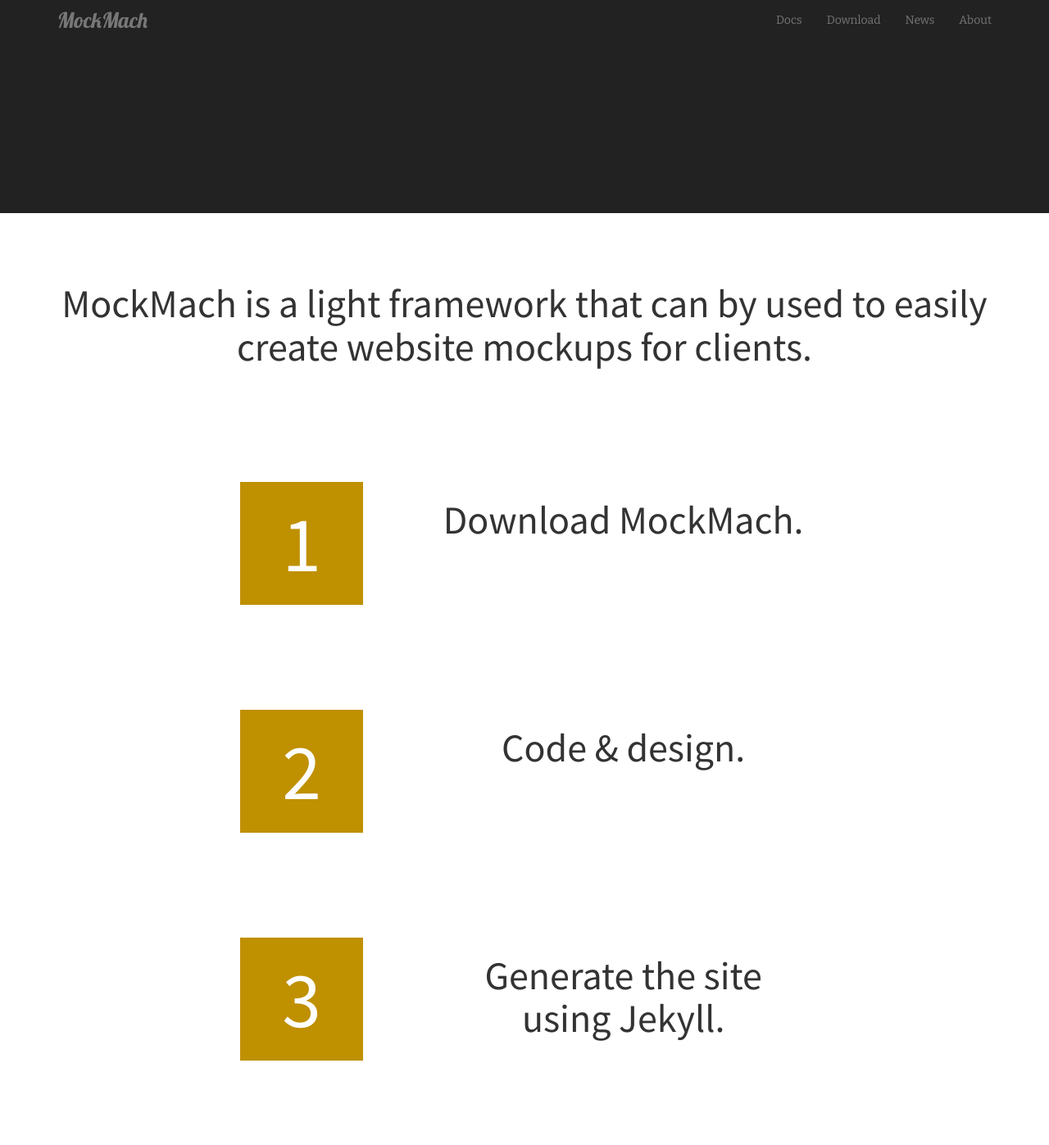
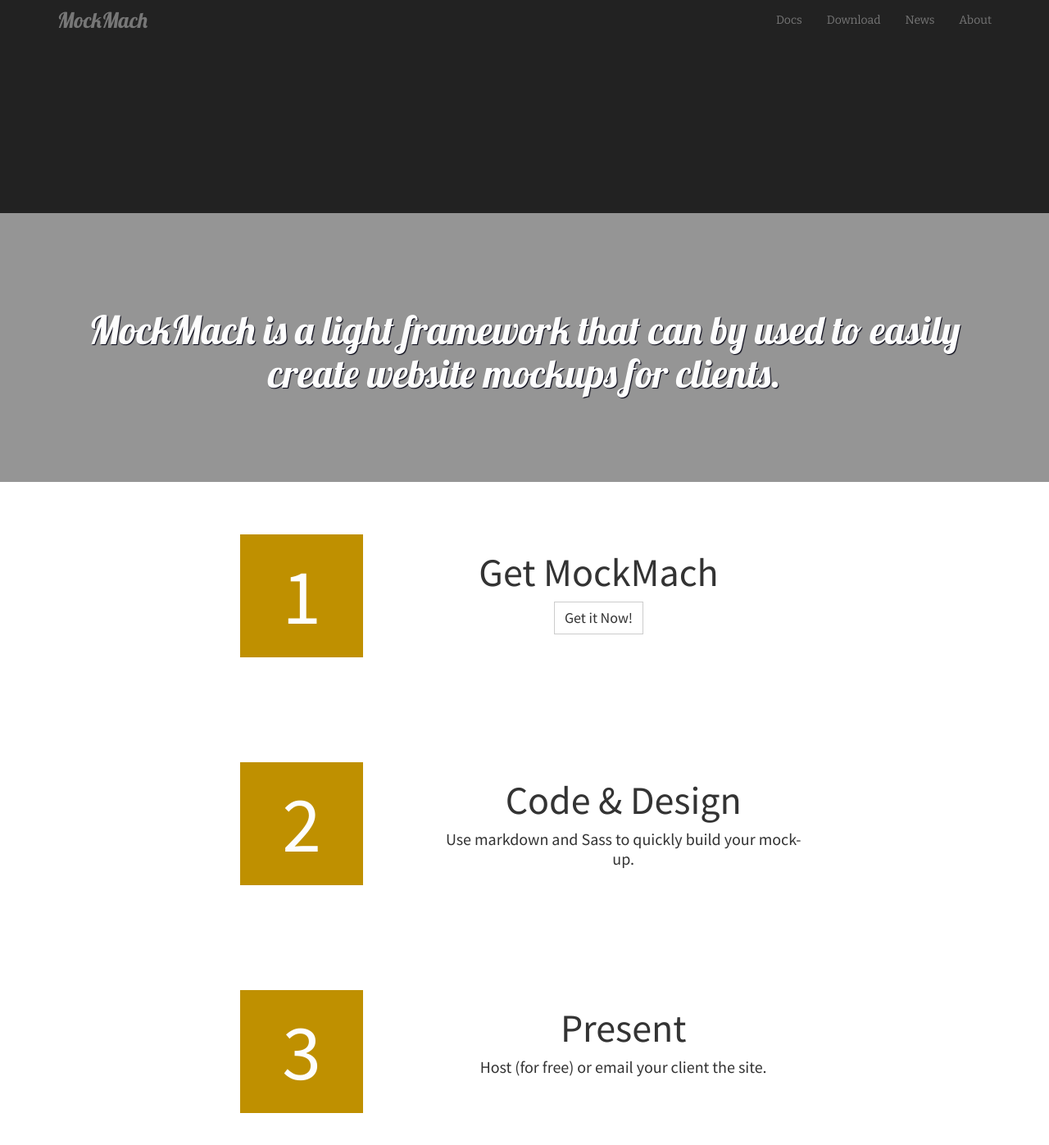
Before and after one commit to MockMach/mockmach.github.io, a Jekyll site: the page built from index.html, in a window 1280 px wide and 1400 px high, scrolled down 580 px. Shown: the top 1397 px of the window at 82% size. Built offline with Jekyll 4.4.1, drawn with Linux system fonts in a browser that asks for light colours; some of the changed text lies outside the part shown; grey boxes are pictures that could not be loaded.

Commit message:
Fine tuning the landing page.

```diff
--- a/_config.yml
+++ b/_config.yml
@@ -17,6 +17,7 @@
 # replace with the domain of the mockup
 url: "http://mockmach.com/"
 repo: "https://github.com/MockMach/mockmach.github.io"
+zipfile: "https://github.com/MockMach/mockmach/archive/master.zip"
 
 # site favicon
 favicon: "/assets/ico/favicon.png"
--- a/_includes/sections/intro.html
+++ b/_includes/sections/intro.html
@@ -1,11 +1,11 @@
 
-<section id="intro" class="palette">
+<section id="intro" class="palette background-primary-45">
 <div id="intro-banner">
 
-  <div class="container horizontal-padding-large">
+  <div class="container horizontal-padding-extra-large">
   <div class="row">
 
-    <h2 class="text-center">{{ site.description }}</h2>
+    <h2 class="text-center font-fancy text-light text-shadow-dark">{{ site.description }}</h2>
 
   </div><!-- /.row -->
   </div><!-- /.container -->
--- a/_includes/sections/purpose.html
+++ b/_includes/sections/purpose.html
@@ -4,12 +4,13 @@
   <div class="container container-narrow horizontal-padding-large">
   <div class="row wow bounceInLeft" data-wow-offset="200">
 
-    <div class="col-md-4 col-lg-4">
+    <div class="col-md-3 col-lg-3">
       <div class="square-dark text-light">1</div>
     </div>
 
-    <div class="col-md-8 col-lg-8">
-      <h2 class="text-center">Download MockMach.</h2>
+    <div class="col-md-9 col-lg-9">
+      <h2 class="text-center">Get MockMach</h2>
+      <p class="text-center"><a href="{{ site.baseurl }}/download" class="btn btn-default">Get it Now!</a></p>
     </div>
 
   </div><!-- /.row -->
@@ -23,7 +24,8 @@
     </div>
 
     <div class="col-md-8 col-lg-8">
-      <h2 class="text-center">Code & design.</h2>
+      <h2 class="text-center">Code & Design</h2>
+      <p class="text-center">Use markdown and Sass to quickly build your mock-up.</p>
     </div>
 
   </div><!-- /.row -->
@@ -37,21 +39,8 @@
     </div>
 
     <div class="col-md-8 col-lg-8">
-      <h2 class="text-center">Generate the site using Jekyll.</h2>
-    </div>
-
-  </div><!-- /.row -->
-  </div><!-- /.container -->
-
-  <div class="container container-narrow horizontal-padding-large">
-  <div class="row wow bounceInRight" data-wow-offset="200">
-
-    <div class="col-md-4 col-lg-4">
-      <div class="square-dark text-light">4</div>
-    </div>
-
-    <div class="col-md-8 col-lg-8">
-      <h2 class="text-center">Upload or email your client the site.</h2>
+      <h2 class="text-center">Present</h2>
+      <p class="text-center">Host (for free) or email your client the site.</p>
     </div>
 
   </div><!-- /.row -->
--- a/assets/css/custom.css
+++ b/assets/css/custom.css
@@ -31,6 +31,8 @@
 
 p, ul, ol { font-size: 20px; font-family: "Source Sans Pro", Helvetica, Arial, sans-serif; line-height: 24px; }
 
+code { font-size: 16px; font-family: "Inconsolata", Courier, monospace; background-color: #959595; color: #222222; padding: 4px; border-radius: 0px; }
+
 /* links */
 a { color: #bf9000; }
 
@@ -58,10 +60,12 @@
 
 #nav-links { font-family: "Bitter", Times, serif; font-size: 14px; font-weight: 100; }
 
+.btn { padding: 6px 12px; font-size: 18px; border-radius: 0px; }
+
 /*****************************************************************************/
 /* footer
 /*****************************************************************************/
-footer { background-color: #222222; min-height: 150px; width: 100%; -webkit-background-size: 100%; -moz-background-size: 100%; -o-background-size: 100%; background-size: 100%; -webkit-background-size: cover; -moz-background-size: cover; -o-background-size: cover; background-size: cover; padding: 64px 0 48px; color: #fdfdfd; }
+footer { background-color: #222222; min-height: 450px; width: 100%; padding: 64px 0 48px; color: #fdfdfd; }
 
 footer p, footer ul, footer ol, footer address { font-size: 12px; line-height: 18px; }
 
```
Also changed, not shown: assets/scss/custom.scss (+16 -9 lines).
